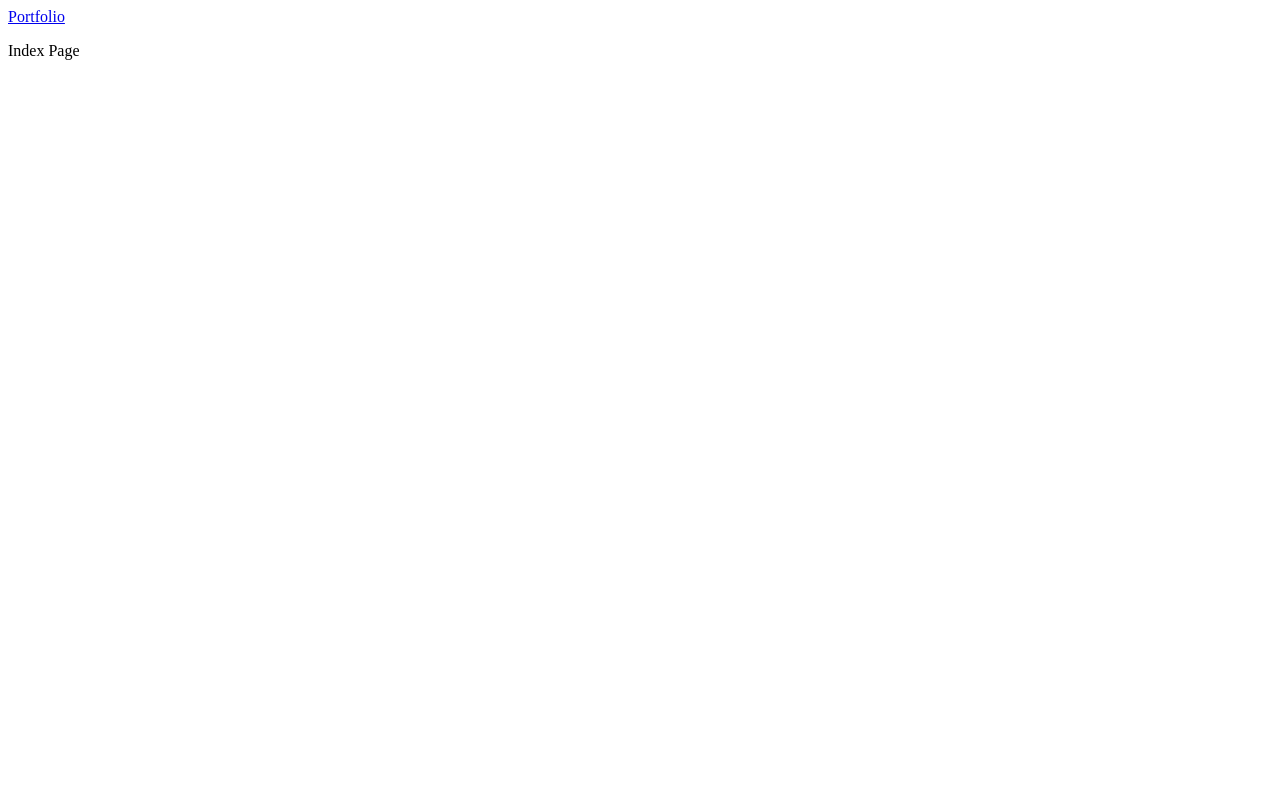
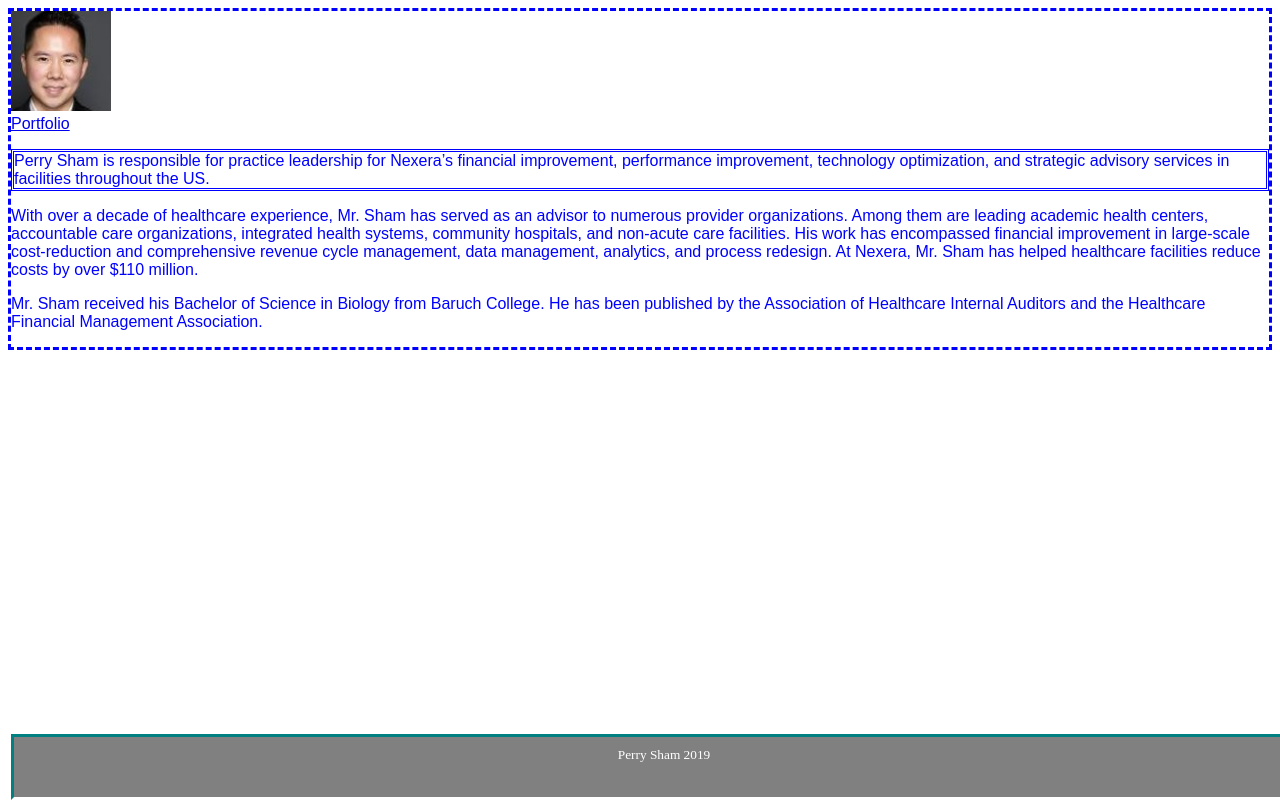
Before and after one commit to perrysham1/Basic-Portfolio, a plain HTML site: page index.html in a window 1280 px wide. Drawn offline with Linux system fonts and the light colour scheme.

Commit message:
Commit 1/16

```diff
--- a/assets/css/style.css
+++ b/assets/css/style.css
@@ -1,4 +1,27 @@
 body {
+    font-family: Arial, Helvetica, sans-serif;
     color: blue;
     background-color: white;
+    border-style: dashed;
 }
+
+.main {
+    border-style: double;
+}
+
+footer {
+    font-family: 'Times New Roman', Times, serif;
+    font-size: smaller;
+    border-style: solid;
+    border-top-color: teal;
+    border-left-color: teal;
+    border-right-color: teal;
+    text-align: center;
+    height: 5%;
+    width: 100%;
+    padding: 10px;
+    background-color: grey;
+    color: white;
+    position: fixed;
+    bottom: 0;
+}
--- a/index.html
+++ b/index.html
@@ -1,13 +1,21 @@
 <!DOCTYPE html>
 <html lang="en">
 <head>
+    <link rel="stylesheet" type="text/css" href="assets/css/style.css">
     <meta charset="UTF-8">
     <meta name="viewport" content="width=device-width, initial-scale=1.0">
     <meta http-equiv="X-UA-Compatible" content="ie=edge">
-    <title>Index</title>
+    <title>About</title>
 </head>
+<div><img src="assets/images/0.jpeg" alt="My Profile Pic" height=100></div>
 <body>
     <a href="portfolio.html">Portfolio</a>
-   <p>Index Page</p>
+
+    <p class="main">Perry Sham is responsible for practice leadership for Nexera’s financial improvement, performance improvement, technology optimization, and strategic advisory services in facilities throughout the US.</p>
+
+    <p>With over a decade of healthcare experience, Mr. Sham has served as an advisor to numerous provider organizations. Among them are leading academic health centers, accountable care organizations, integrated health systems, community hospitals, and non-acute care facilities. His work has encompassed financial improvement in large-scale cost-reduction and comprehensive revenue cycle management, data management, analytics, and process redesign. At Nexera, Mr. Sham has helped healthcare facilities reduce costs by over $110 million.</p>
+
+    <p>Mr. Sham received his Bachelor of Science in Biology from Baruch College. He has been published by the Association of Healthcare Internal Auditors and the Healthcare Financial Management Association.</p>
 </body>
+<footer>Perry Sham 2019</footer>
 </html>
```
Also changed, not shown: contact.html (+6 -0 lines), portfolio.html (+1 -7 lines), assets/images/takahiro-sakamoto-178580-unsplash.jpg (added), 2 other files.
